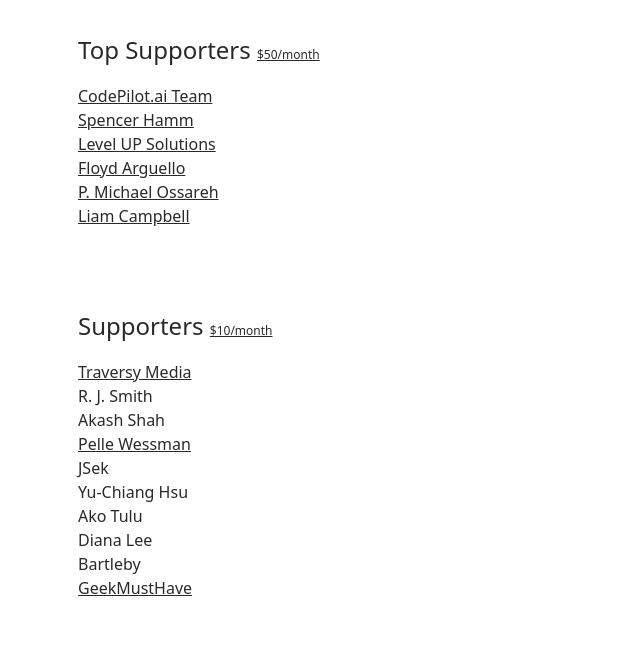
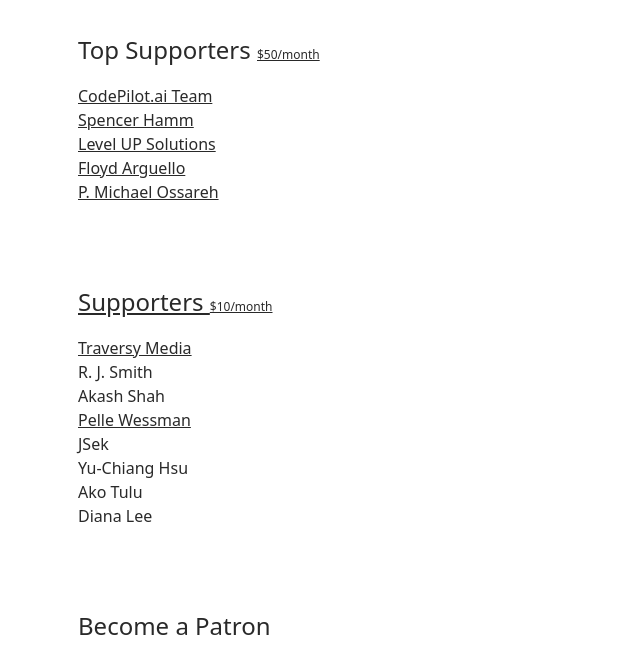
Before and after one commit to typicode/typicode.github.io, a website: page index.html in a window 1280 px wide. Shown: the part 472-1129 px from the top of the page, without its empty margins (242-882 px from the left). Drawn offline with nearby package versions, Linux system fonts and the light colour scheme.

Commit message:
Update index.html

```diff
--- a/index.html
+++ b/index.html
@@ -96,7 +96,6 @@
     <li><a href="https://twitter.com/levups">Level UP Solutions</a></li>
     <li><a href="https://twitter.com/ffdtm">Floyd Arguello</a></li>
     <li><a href="https://twitter.com/ossareh">P. Michael Ossareh</li>
-    <li><a href="https://twitter.com/liamdanger">Liam Campbell</a></li>
   </ul>
 
   <h2>Supporters
@@ -111,8 +110,6 @@
     <li>Yu-Chiang Hsu</li>
     <li>Ako Tulu</li>
     <li>Diana Lee</li>
-    <li>Bartleby</li>
-    <li><a href="https://twitter.com/GeekMustHave">GeekMustHave</a></li>
   </ul>
 
   <h2>Become a Patron</h2>
```
